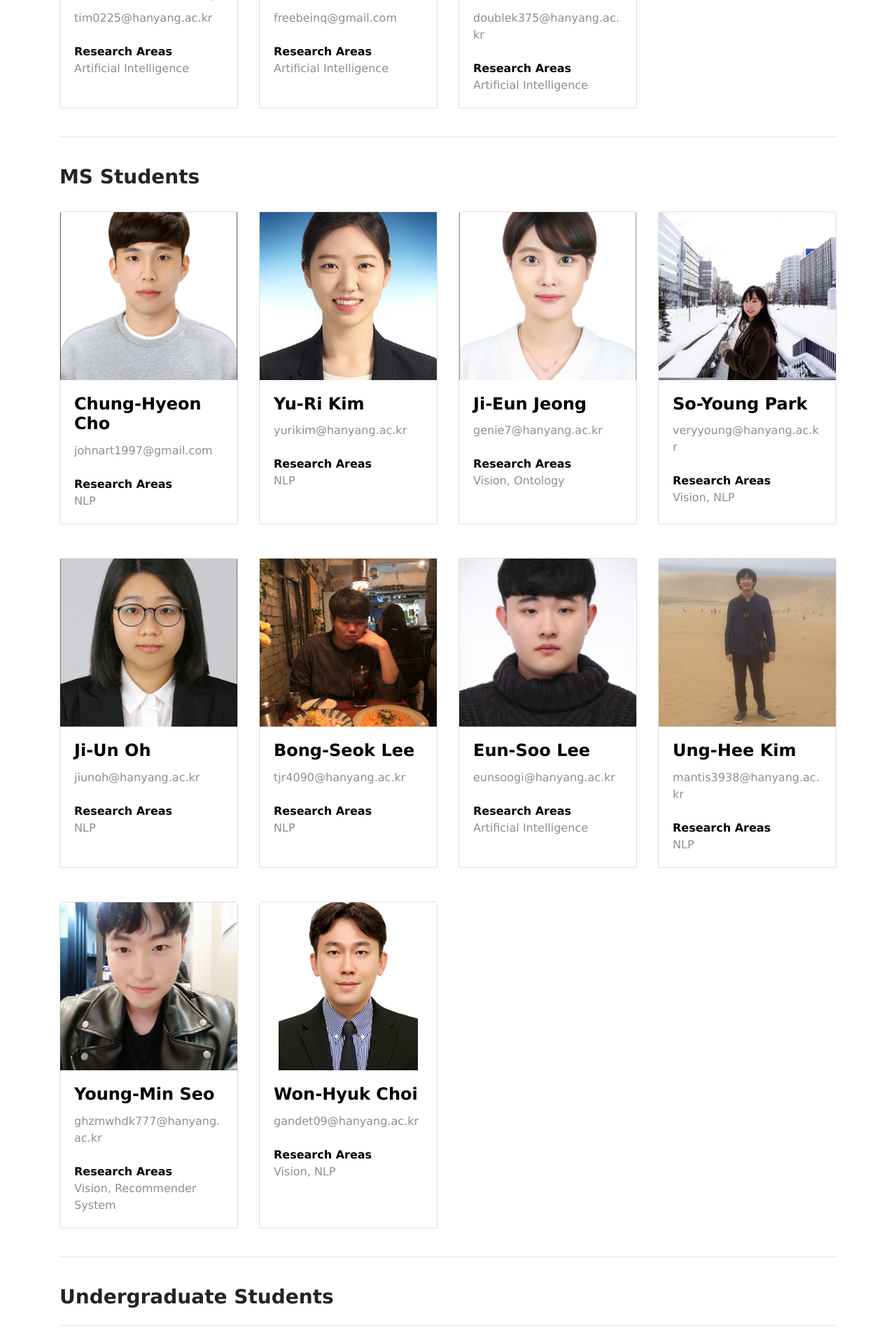
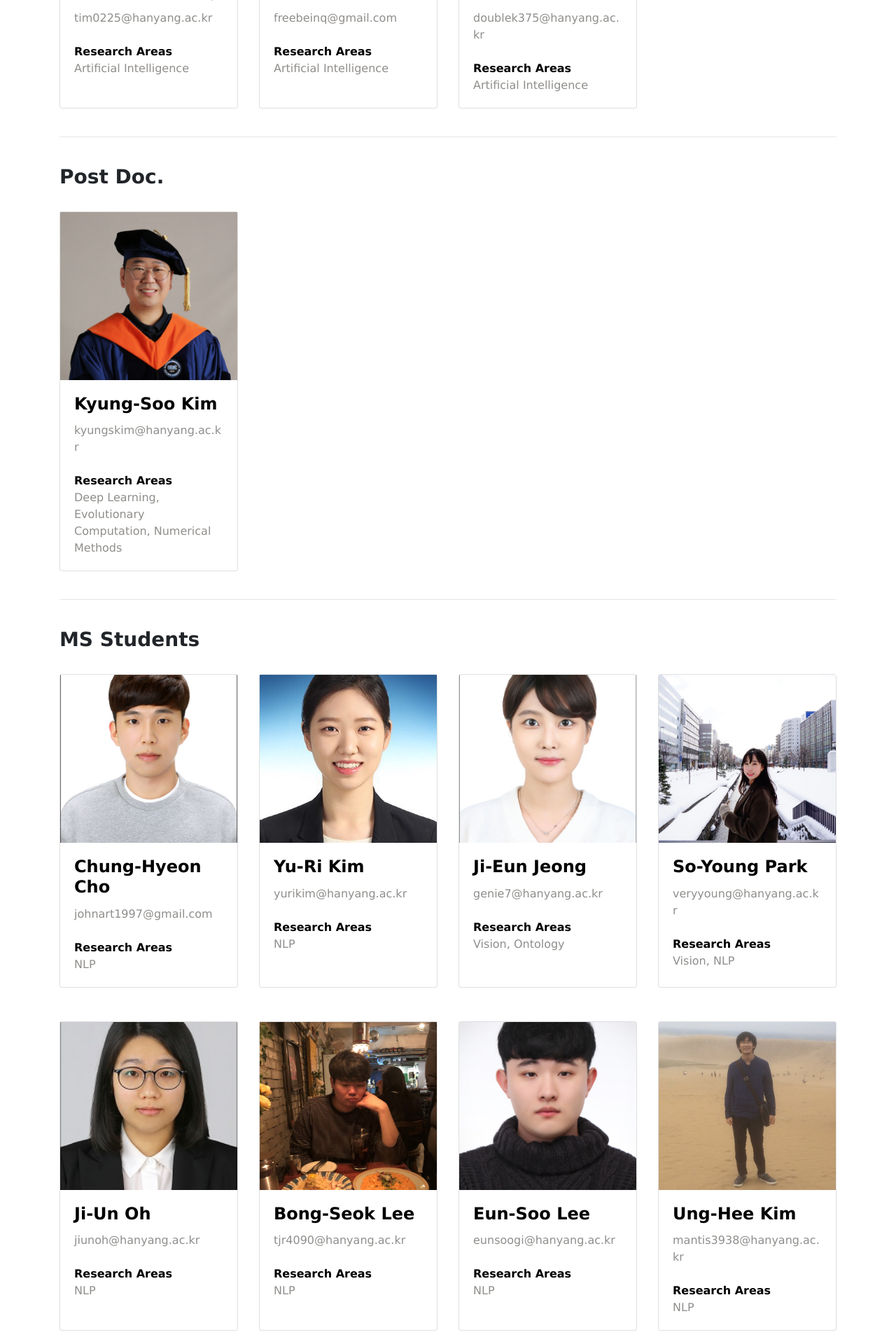
Before and after one commit to kkt94/AI_Web, a Flask app: page /member in a window 1280 px wide. Shown: the part 1006-2916 px from the top of the page at 70% size. Run offline with Flask 2, Linux system fonts and the light colour scheme; some libraries are stand-ins or nearby versions.

Commit message:
added new members & podoc

```diff
--- a/web/member.py
+++ b/web/member.py
@@ -21,6 +21,8 @@ def get_member(fname, isalumni=0):
 def member_list():
     phd_fname = "web/static/data/member/phd.txt"
     phd_student = get_member(phd_fname)
+    podoc_fname = "web/static/data/member/postdoc.txt"
+    podoc = get_member(podoc_fname)
     ms_fname = "web/static/data/member/ms.txt"
     ms_student = get_member(ms_fname)
     under_fname = "web/static/data/member/under.txt"
@@ -28,4 +30,4 @@ def member_list():
     alumni_fname = "web/static/data/member/alumni.txt"
     alumni_student = get_member(alumni_fname, 1)
 
-    return render_template("member_list.html", phd=phd_student, ms=ms_student, under=under_student, alumni=alumni_student)
+    return render_template("member_list.html", phd=phd_student, postdoc=podoc, ms=ms_student, under=under_student, alumni=alumni_student)
--- a/web/static/data/member/ms.txt
+++ b/web/static/data/member/ms.txt
@@ -4,7 +4,11 @@ Ji-Eun Jeong()genie7@hanyang.ac.kr()()Vision, Ontology ()wldms.jpg
 So-Young Park()veryyoung@hanyang.ac.kr()()Vision, NLP()thdud.jpg
 Ji-Un Oh()jiunoh@hanyang.ac.kr()()NLP()ohjiun.jpeg
 Bong-Seok Lee()tjr4090@hanyang.ac.kr()()NLP()leebongseok.jpg
-Eun-Soo Lee()eunsoogi@hanyang.ac.kr()()Artificial Intelligence()leeeunsoo.jpg
+Eun-Soo Lee()eunsoogi@hanyang.ac.kr()()NLP()leeeunsoo.jpg
 Ung-Hee Kim()mantis3938@hanyang.ac.kr()()NLP()kimuh.jpg
 Young-Min Seo()ghzmwhdk777@hanyang.ac.kr()()Vision, Recommender System()seoyoungmin.jpg
 Won-Hyuk Choi()gandet09@hanyang.ac.kr()()Vision, NLP()choiwonhyuk.jpg
+Hyeong-Ryeol Baek()qorgod00@hanyang.ac.kr()()NLP()bhr.jpg
+Samuel Kang()ksml007@hanyang.ac.kr()()Artificial Intelligence()samuel.jpg
+Nam-Hyoung Kim()x7jeon8gi@hanyang.ac.kr()()NLP, Financial Machine Learning()knh.jpg
+Hee-Ju Im()heju0509@hanyang.ac.kr()()Artificial Intelligence()lhj.jpg
--- /dev/null
+++ b/web/static/data/member/postdoc.txt
@@ -0,0 +1 @@
+Kyung-Soo Kim()kyungskim@hanyang.ac.kr()()Deep Learning, Evolutionary Computation, Numerical Methods()kks.jpg
--- a/web/templates/member_list.html
+++ b/web/templates/member_list.html
@@ -80,6 +80,26 @@
       </div>
 <hr>
 <br>
+      <h3><strong>Post Doc.</strong></h3>
+      <div class="row">
+        {% for i in postdoc %}
+          <div class="col-md-3 my-4">
+            <div class="card">
+              <img class="card-img-top" src="static/img/member/{{i.image}}" alt="">
+              <div class="card-body">
+                {% if i.homepage %}
+                  <a href="{{i.homepage}}" style="color:black;"><h4 class="card-title"><strong>{{i.name}}</strong></h4></a>
+                {% else%}
+                  <a style="color:black;"><h4 class="card-title"><strong>{{i.name}}</strong></h4></a>
+                {% endif %}
+                <p class="card-text" style="color:#908e8b"><a href="mailto:{{i.email}}" style="color:#908e8b">{{i.email}}</a><br><br><strong style="color:black">Research Areas</strong><br>{{i.research}}</p>
+              </div>
+            </div>
+          </div>
+        {% endfor %}
+      </div>
+<hr>
+<br>
       <h3><strong>MS Students</strong></h3>
       <div class="row">
         {% for i in ms %}
```
Also changed, not shown: web/static/img/member/bhr.jpg (added), web/static/img/member/kks.jpg (added), web/static/img/member/knh.jpg (added), web/static/img/member/lhj.jpg (added), web/static/img/member/samuel.jpg (added).
